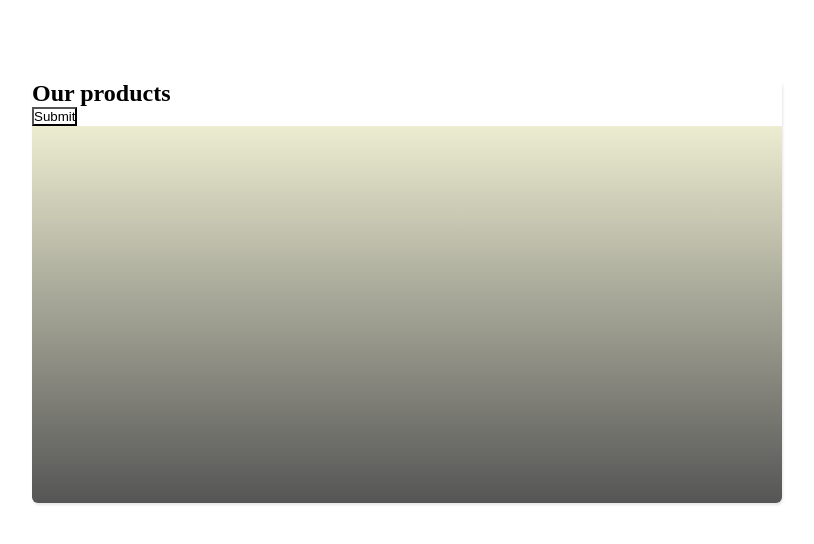
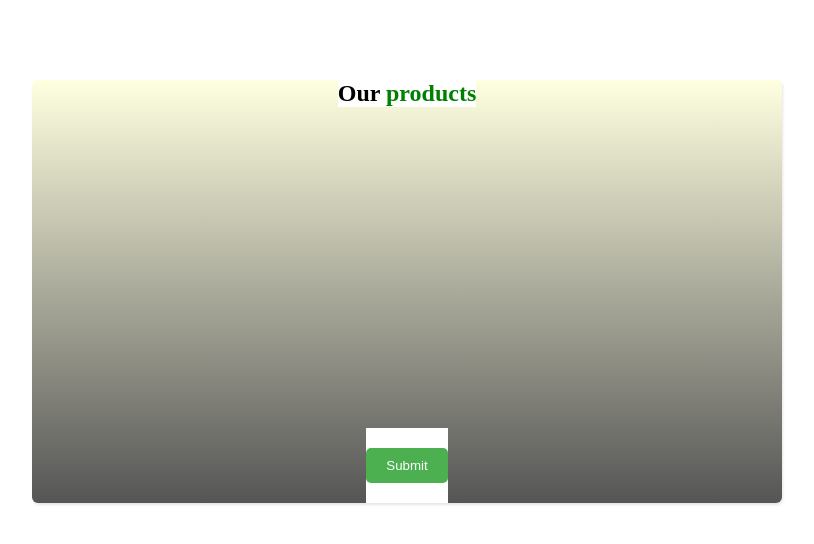
Before and after one commit to EnderDE77/web-project-swe2, a PHP site: page /clientview.php in a window 1280 px wide. Shown: the top 544 px of the page, without its empty margins (48-862 px from the left). Run offline with PHP 8.4, Linux system fonts and the light colour scheme; data comes from the database, SQL or seed files in the repository; data that the repository does not hold is empty.

Commit message:
Update clientview.php

```diff
--- a/WEB_PROJECT1/CLIENT/clientview.php
+++ b/WEB_PROJECT1/CLIENT/clientview.php
@@ -23,6 +23,103 @@
     #cart-total {
         font-weight: bold;
     }
+
+    .products {
+        display: flex;
+        flex-wrap: wrap;
+        justify-content: space-between;
+        align-items: center;
+    }
+
+    .products .item {
+        width: 30%;
+        margin-bottom: 30px;
+        border: 1px solid #ccc;
+        border-radius: 5px;
+        padding: 20px;
+    }
+
+    .products .item .buttons {
+        display: flex;
+        justify-content: flex-end;
+    }
+
+    .products .item .buttons .delete-btn,
+    .products .item .buttons .like-btn {
+        display: inline-block;
+        width: 20px;
+        height: 20px;
+        background-color: #ccc;
+        margin-left: 5px;
+    }
+
+    .products .item .image img {
+        max-width: 100%;
+        height: auto;
+    }
+
+    .products .item .description {
+        margin-top: 10px;
+        font-weight: bold;
+    }
+
+    .products .item .number {
+        margin-top: 10px;
+    }
+
+    .products .item .number input[type="checkbox"] {
+        margin-right: 5px;
+    }
+
+    .products .item .total-price {
+        margin-top: 10px;
+        font-weight: bold;
+        color: green;
+    }
+
+    .cart {
+        display: flex;
+    }
+
+    .cart .cart-items {
+        flex: 2;
+        padding-right: 20px;
+        border-right: 1px solid #ccc;
+    }
+
+    .cart .cart-total {
+        flex: 1;
+        padding-left: 20px;
+    }
+
+    .cart .cart-total p {
+        font-weight: bold;
+        margin-bottom: 5px;
+    }
+
+    .cart .cart-total #cart-total {
+        color: green;
+    }
+
+    .heading {
+        text-align: center;
+    }
+
+    .heading span {
+        color: green;
+    }
+
+    button[type="submit"] {
+        display: block;
+        margin: 20px auto;
+        padding: 10px 20px;
+        background-color: #4CAF50;
+        color: white;
+        border: none;
+        border-radius: 5px;
+        cursor: pointer;
+    }
+
   </style>
 
 
```
Lines whose indentation alone changed are shown as unchanged.
